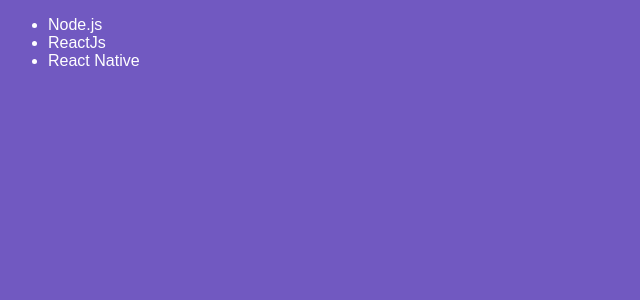
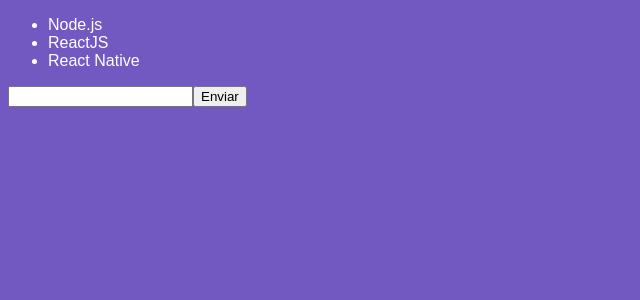
Before and after one commit to willmorim/introReact, a React app: page / in a window 1280 px wide. Shown: the top 300 px of the page, without its empty margins (0-640 px from the left). Built offline with nearby package versions, Linux system fonts and the light colour scheme.

Commit message:
estado e imutabilidade

```diff
--- a/src/components/TechList.js
+++ b/src/components/TechList.js
@@ -2,16 +2,38 @@
 
 class TechList extends Component {
   state = {
+    newTech: "",
     techs: ["Node.js", "ReactJS", "React Native"]
+  };
+
+  handleInputChange = e => {
+    this.setState({ newTech: e.target.value });
+  };
+
+  handleSubmit = e => {
+    e.preventDefault();
+
+    this.setState({
+      techs: [...this.state.techs, this.state.newTech],
+      newTech: ""
+    });
   };
 
   render() {
     return (
-      <ul>
-        <li>Node.js</li>
-        <li>ReactJs</li>
-        <li>React Native</li>
-      </ul>
+      <form onSubmit={this.handleSubmit}>
+        <ul>
+          {this.state.techs.map(techs => (
+            <li key={techs}>{techs}</li>
+          ))}
+        </ul>
+        <input
+          type="text"
+          onChange={this.handleInputChange}
+          value={this.state.newTech}
+        />
+        <button type="submit">Enviar</button>
+      </form>
     );
   }
 }
```
